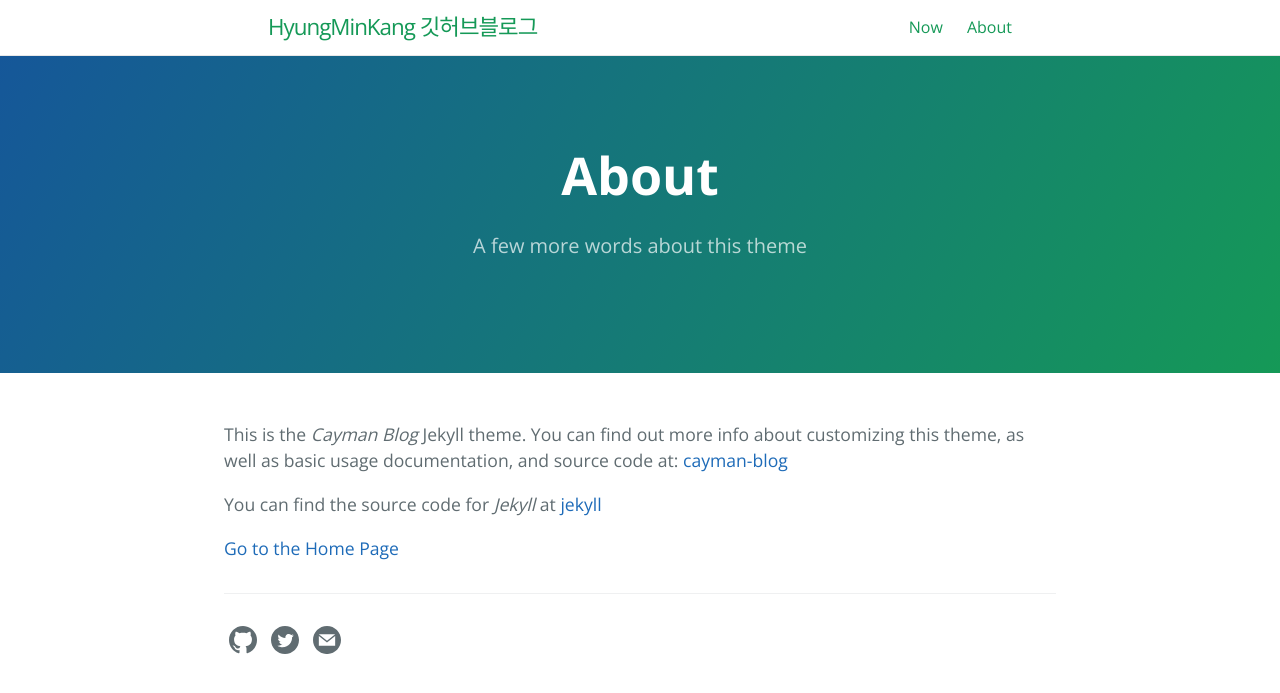
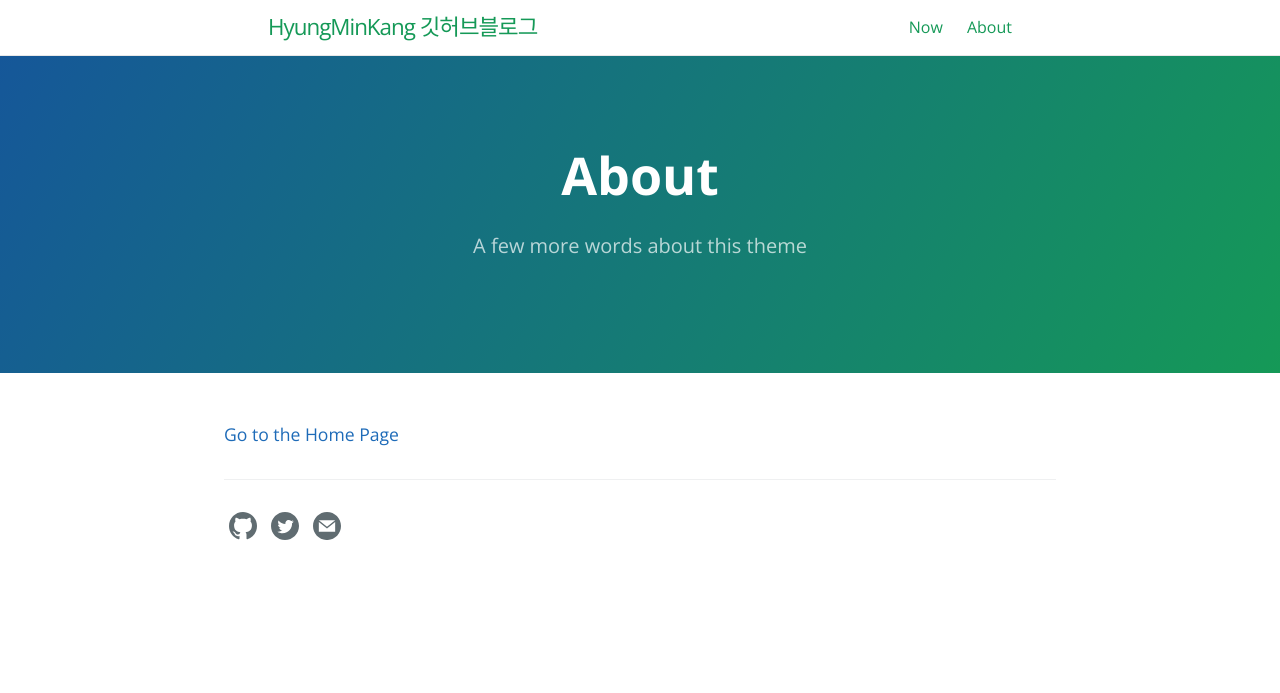
Before and after one commit to HyungMinKang/HyungMinKang.github.io, a Jekyll site: the page built from about.md, in a window 1280 px wide. Shown: the top 693 px of the page. Built offline with Jekyll 4.4.1, drawn with Linux system fonts in a browser that asks for light colours.

Commit message:
setting 2

```diff
--- a/_config.yml
+++ b/_config.yml
@@ -2,8 +2,8 @@ title: HyungMinKang 깃허브블로그
 description: 기록하는 개발자
 show_downloads: true
 
-baseurl: "/Min-blog" # change this to the subpath of your site, e.g. /blog. Leave it empty if you don't need it.
-url: "https://hyungminkang.github.io/" # change this to the base hostname & protocol for your site
+baseurl: # change this to the subpath of your site, e.g. /blog. Leave it empty if you don't need it.
+url: "https://hyungminkang.github.io" # change this to the base hostname & protocol for your site
 
 google_analytics:
 
--- a/about.md
+++ b/about.md
@@ -7,9 +7,4 @@ ref: about
 order: 0
 ---
 
-This is the _Cayman Blog_ Jekyll theme. You can find out more info about customizing this theme, as well as basic usage documentation, and source code at: [cayman-blog](https://github.com/lorepirri/cayman-blog)
-
-You can find the source code for _Jekyll_ at [jekyll](https://github.com/jekyll/jekyll)
-
-
 [Go to the Home Page]({{ '/' | absolute_url }})
```
